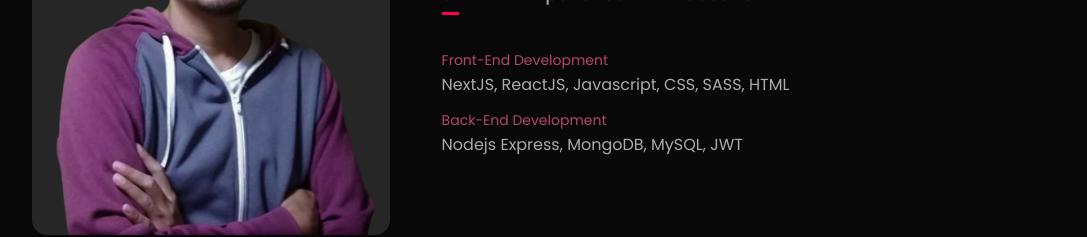
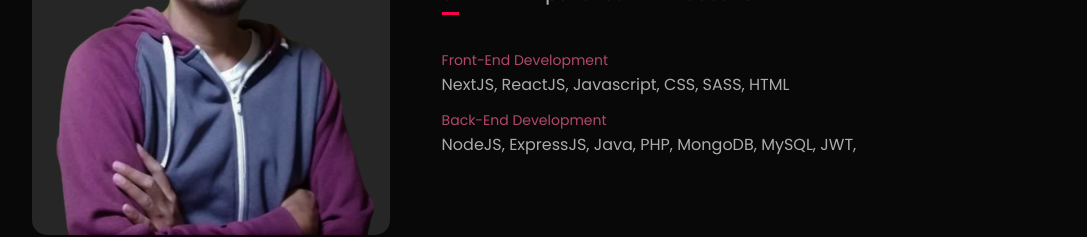
Before and after one commit to bisaisgithub/portfolio, a Next.js app: page / in a window 1280 px wide. Shown: the part 1120-1357 px from the top of the page, without its empty margins (96-1183 px from the left). Built offline with nearby package versions, Linux system fonts and the light colour scheme.

Commit message:
updata resume

```diff
--- a/components/home/about.js
+++ b/components/home/about.js
@@ -12,7 +12,7 @@ const About = () => {
       },
       {
         title: "Back-End Development",
-        stack: "Nodejs Express, MongoDB, MySQL, JWT",
+        stack: "NodeJS, ExpressJS, Java, PHP, MongoDB, MySQL, JWT, ",
       }
     ],
     experience: [
```
Also changed, not shown: 2 other files (tests, documents, lock files or other folders).
